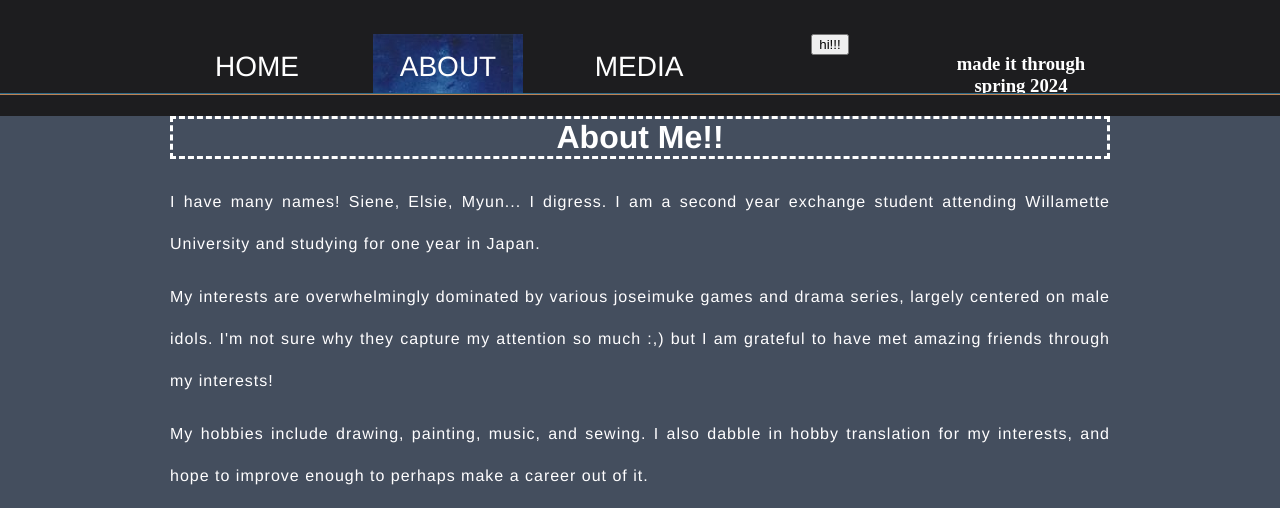
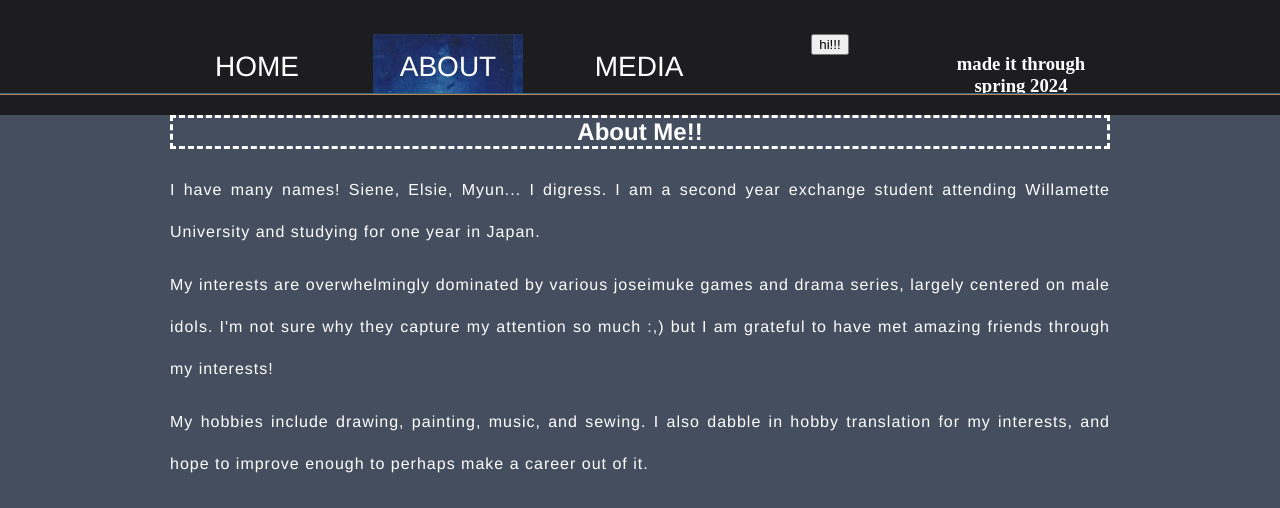
Before and after one commit to myuntachis/23915011, a plain HTML site: page about.html in a window 1280 px wide. Shown: the part 292-800 px from the top of the page. Drawn offline with Linux system fonts and the light colour scheme.

Commit message:
Update about.html

```diff
--- a/about.html
+++ b/about.html
@@ -27,7 +27,7 @@
 	</div>
 	<div class="content">
 		<div>
-			<h1 style="border-style: dashed; text-align: center; color:white; font-family: Helvetica, sans-serif;">About Me!!</h1>
+			<h2 style="border-style: dashed; text-align: center; color:white; font-family: Helvetica, sans-serif;">About Me!!</h2>
 			<p>I have many names! Siene, Elsie, Myun... I digress. I am a second year exchange student attending Willamette University and studying for one year in Japan. </p>
 				<p>My interests are overwhelmingly dominated by various joseimuke games and drama series, largely centered on male idols. I'm not sure why they capture my attention so much :,) but I am grateful to have met amazing friends through my interests!</p>
 				<p>My hobbies include drawing, painting, music, and sewing. I also dabble in hobby translation for my interests, and hope to improve enough to perhaps make a career out of it.  </p>
```
